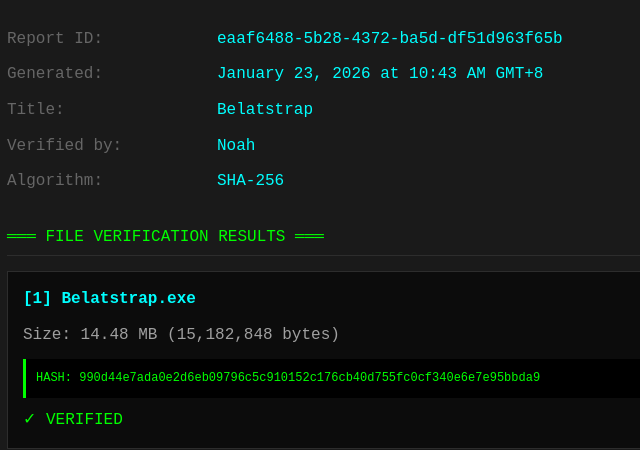
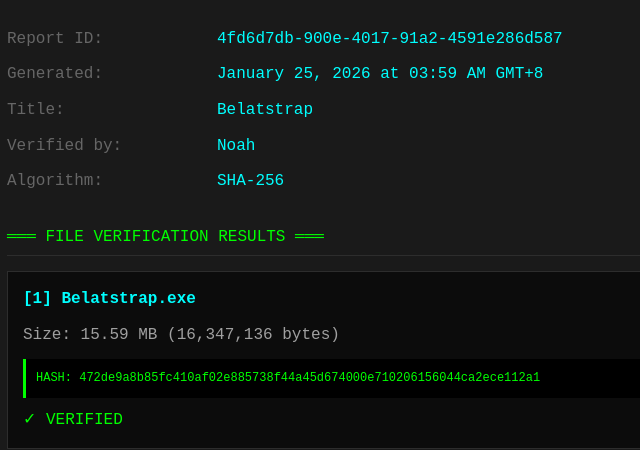
Before and after one commit to inskepert67-commits/Hashed, a plain HTML site: page index.html in a window 1280 px wide. Shown: the part 168-618 px from the top of the page, 215-855 px from the left. Drawn offline with Linux system fonts and the light colour scheme.

Commit message:
Update report details in index.html

```diff
--- a/index.html
+++ b/index.html
@@ -80,10 +80,10 @@
     <div class="section">
       <div class="info-grid">
         <div class="info-label">Report ID:</div>
-        <div class="info-value">eaaf6488-5b28-4372-ba5d-df51d963f65b</div>
+        <div class="info-value">4fd6d7db-900e-4017-91a2-4591e286d587</div>
 
         <div class="info-label">Generated:</div>
-        <div class="info-value">January 23, 2026 at 10:43 AM GMT+8</div>
+        <div class="info-value">January 25, 2026 at 03:59 AM GMT+8</div>
 
 
         <div class="info-label">Title:</div>
@@ -109,9 +109,9 @@
 
         <div class="file-card">
           <div class="file-name">[1] Belatstrap.exe</div>
-          <div>Size: 14.48 MB (15,182,848 bytes)</div>
+          <div>Size: 15.59 MB (16,347,136 bytes)</div>
 
-            <div class="file-hash">HASH: 990d44e7ada0e2d6eb09796c5c910152c176cb40d755fc0cf340e6e7e95bbda9</div>
+            <div class="file-hash">HASH: 472de9a8b85fc410af02e885738f44a45d674000e710206156044ca2ece112a1</div>
             <div class="status-success">✓ VERIFIED</div>
 
         </div>
```
